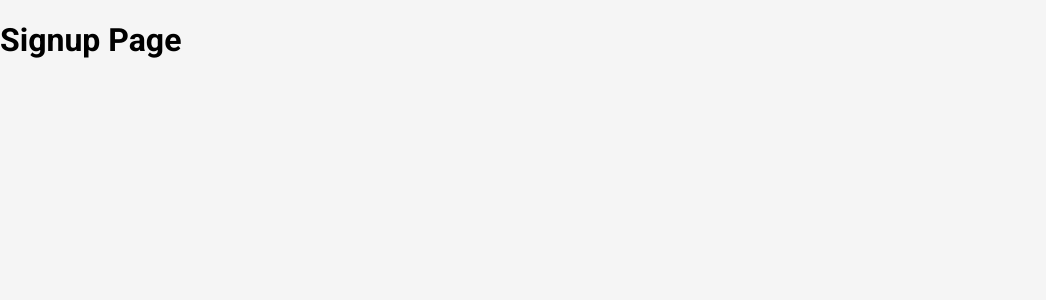
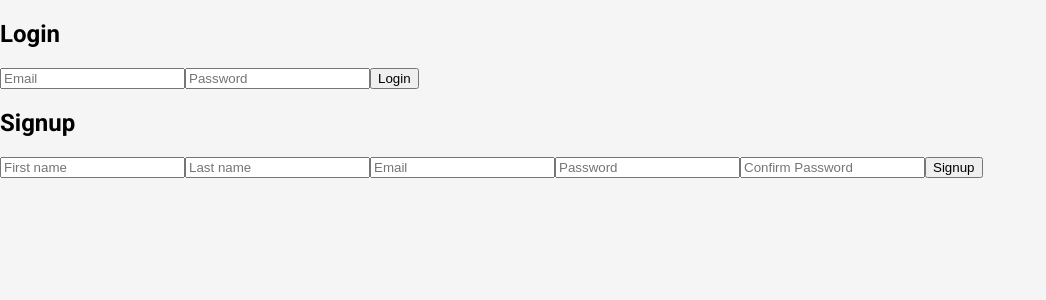
Before and after one commit to dipeshhhh/DailyUI, a React (Create React App) app: page /signup in a window 1280 px wide. Shown: the top 300 px of the page, without its empty margins (0-1046 px from the left). Built offline with nearby package versions, Linux system fonts and the light colour scheme.

Commit message:
Update: signup framework added

```diff
--- a/src/Challanges/Signup/Signup.js
+++ b/src/Challanges/Signup/Signup.js
@@ -1,8 +1,36 @@
 import React from 'react';
 
 function Signup() {
-  return(
-    <h1>Signup Page</h1>
+  function handleSignup(event) {
+    event.preventDefault();
+  }
+  function handleLogin(event) {
+    event.preventDefault();
+  }
+  return (
+    <div className="signup-main">
+      <main>
+        <section>
+          <h2>Login</h2>
+          <form>
+            <input type="email" placeholder='Email' name='email' />
+            <input type="password" placeholder='Password' name='password' />
+            <button type="submit" onClick={handleLogin}>Login</button>
+          </form>
+        </section>
+        <section>
+          <h2>Signup</h2>
+          <form>
+            <input type="text" placeholder='First name' name='firstName' />
+            <input type="text" placeholder='Last name' name='lastName' />
+            <input type="email" placeholder='Email' name='email' />
+            <input type="password" placeholder='Password' name='password' />
+            <input type="password" placeholder='Confirm Password' name='confirmPassword' />
+            <button type="submit" onClick={handleSignup}>Signup</button>
+          </form>
+        </section>
+      </main>
+    </div>
   )
 }
 
```
